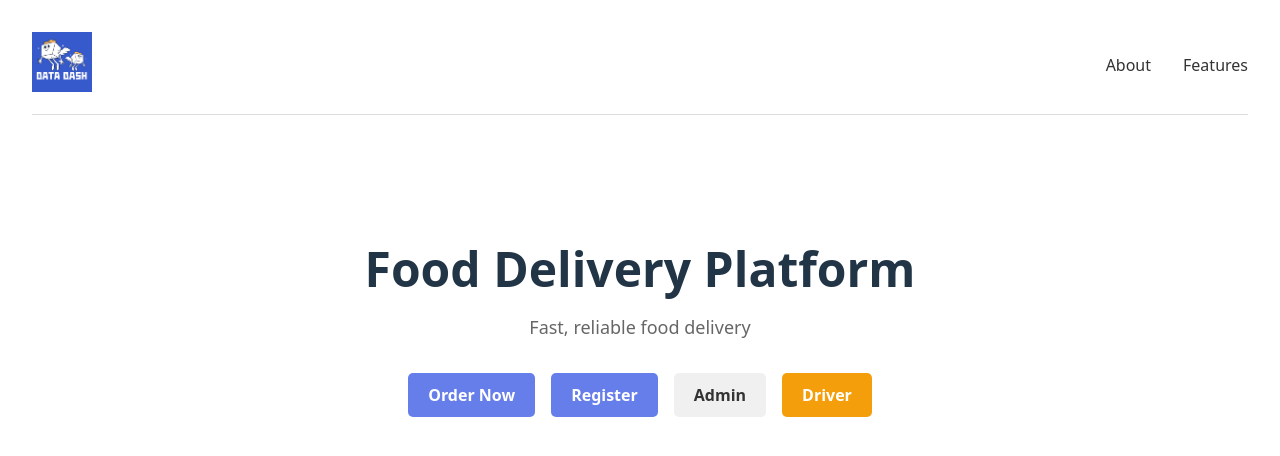
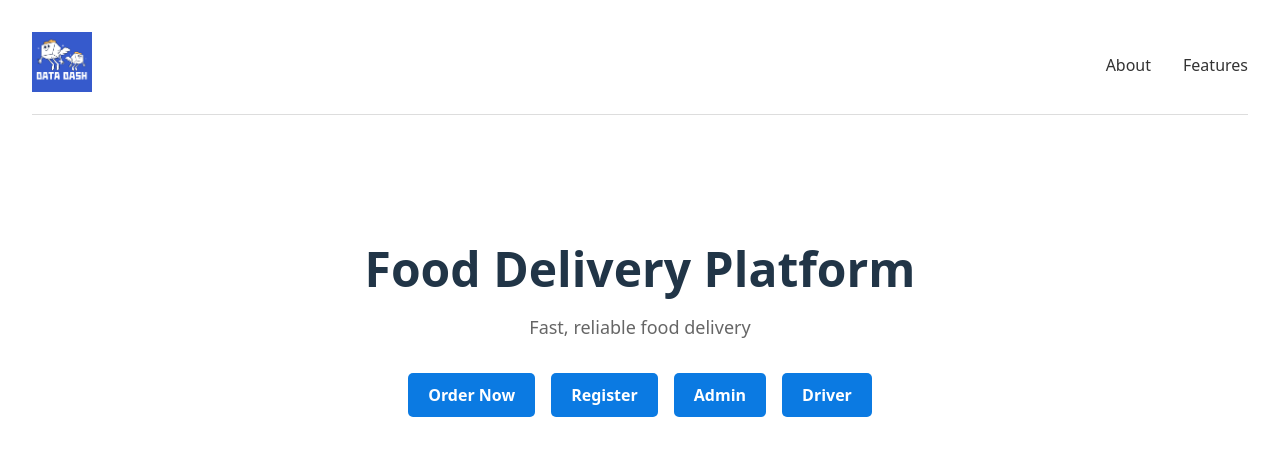
Before and after one commit to sara9230/Data-Dash-Inc., a React app in the folder frontend/: page / in a window 1280 px wide. Shown: the top 456 px of the page. Built offline with nearby package versions, Linux system fonts and the light colour scheme; the HTML template or start-up script is replaced by a standard one.

Commit message:
button fix

```diff
--- a/frontend/src/App.css
+++ b/frontend/src/App.css
@@ -74,13 +74,13 @@ nav a:hover {
 }
 
 .user-btn {
-  background: #667eea;
+  background: #0b7ae2;
   color: white;
 }
 
 .admin-btn {
-  background: #f0f0f0;
-  color: #333;
+  background: #0b7ae2;
+  color: white;
 }
 
 .user-btn:hover, .admin-btn:hover {
@@ -88,7 +88,7 @@ nav a:hover {
 }
 
 .driver-btn {
-  background: #f59e0b;
+  background: #0b7ae2;
   color: white;
   padding: 10px 20px;
   border-radius: 5px;
```
